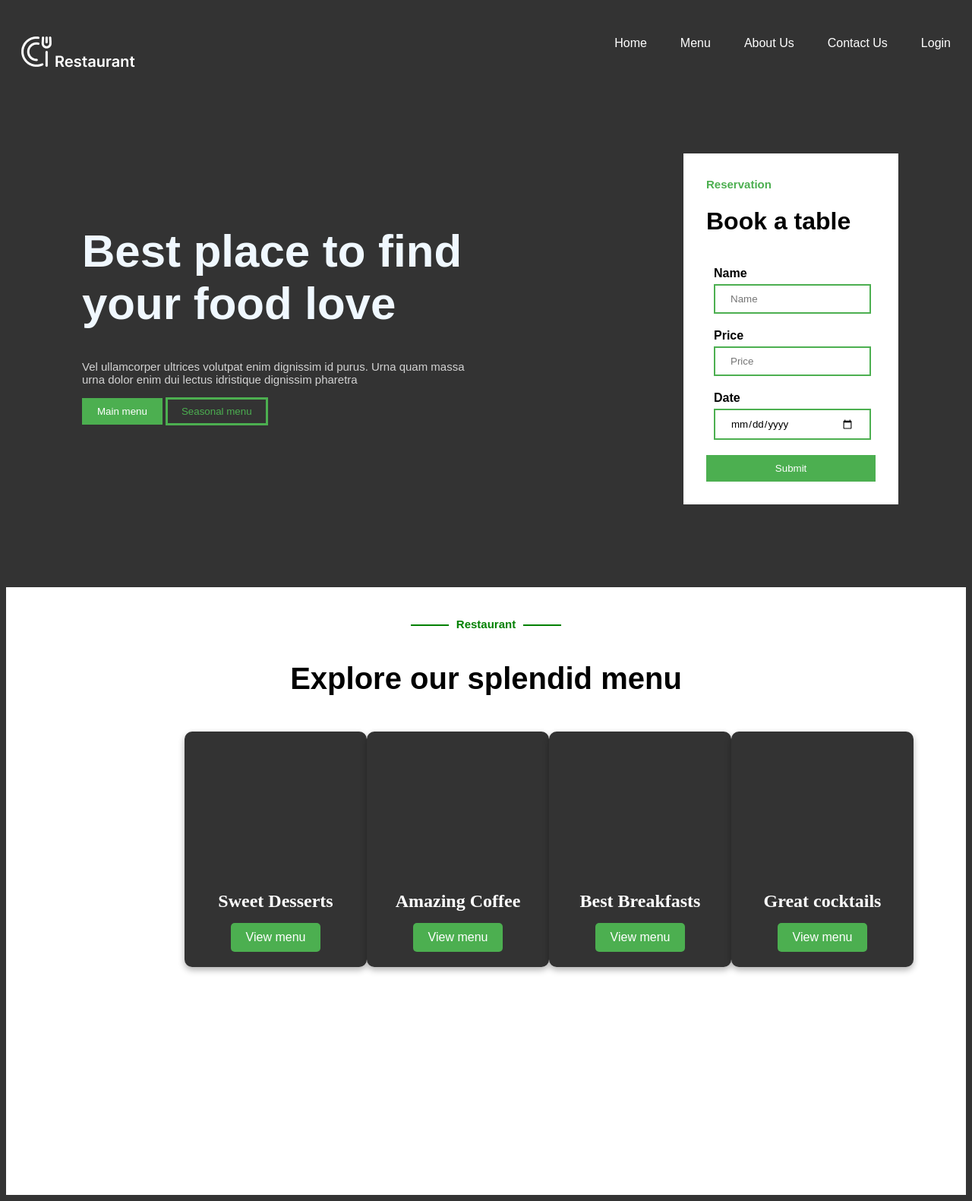
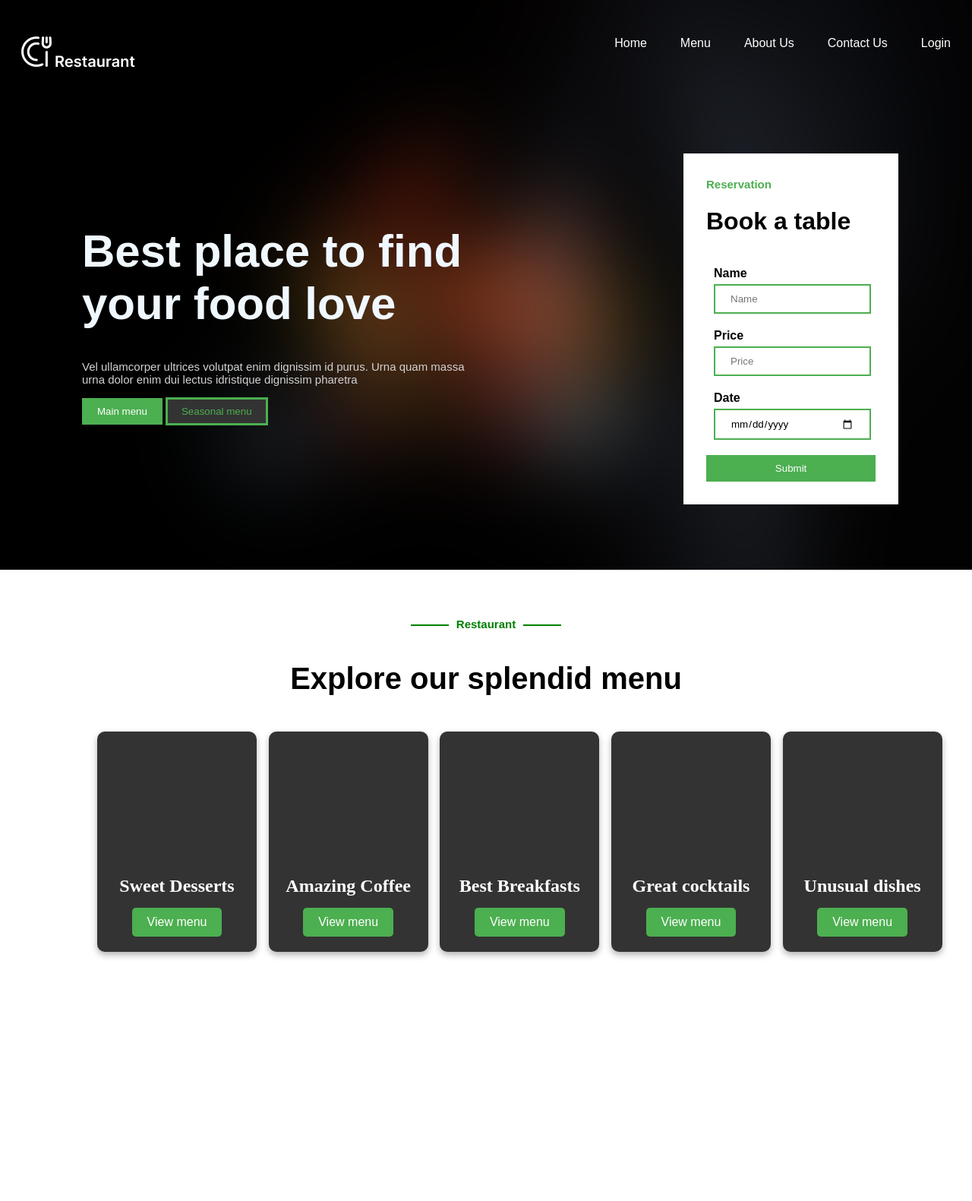
Before and after one commit to AkerFer/SushiSite, a Django app: template backend/app/sushi/templates/landing_page.html in a window 1280 px wide. Shown: the whole page at 76% size. Run offline with Django 5.2, Linux system fonts and the light colour scheme; the template is opened without the code that fills it, so the values that code supplies are empty; parts of the project's set-up code (start-up, migrations or seed data) failed here and were passed over.

Commit message:
background_img_header

```diff
--- /dev/null
+++ b/backend/app/sushi/templates/find_your_sushi.html
@@ -0,0 +1 @@
+{% load static %}
--- a/backend/app/sushi/templates/hello_page.html
+++ b/backend/app/sushi/templates/hello_page.html
@@ -89,10 +89,19 @@
         width: 100%;
         height: 50%;
     }
+    .back_img{
+        width: 100%;
+        height: 750px;
+        position: absolute;
+        top: 0;
+        left: 0;
+        z-index: -1;
+    }
 </style>
 
 
 <div class="main-wrapper">
+    <img src="{% static 'images/HeaderImg.png'%}" alt="" class="back_img">
     <div class="first-container">
         <h1>Best place to find your food love</h1>
         <p>Vel ullamcorper ultrices volutpat enim dignissim id purus. Urna quam massa urna dolor enim dui lectus idristique dignissim pharetra</p>
--- a/backend/app/sushi/templates/landing_page.html
+++ b/backend/app/sushi/templates/landing_page.html
@@ -7,4 +7,5 @@
 {%block content %}
 {% include 'hello_page.html' %}
 {% include 'menucards.html' %}
+{% include 'find_your_sushi.html' %}
 {% endblock content %}
--- a/backend/app/sushi/templates/menucards.html
+++ b/backend/app/sushi/templates/menucards.html
@@ -41,17 +41,17 @@
         }
 
     .cards-wrapper {
-        display:grid;
-        grid-template-columns: 1fr 1fr 1fr 1fr;
-        gap: 0px;
-        width: 70%;
-        padding-left: 235px;
+        display:flex;
+        justify-content: space-between;
+        align-items:center;
+        margin-left: 120px;
+        text-align: center;
     }
 
     .cardsmini {
         position: relative;
-        width: 200px;
-        height: 270px;
+        width: 170px;
+        height: 250px;
         background-color: #333;
         box-shadow: 0 4px 8px rgba(0, 0, 0, 0.3);
         border-radius: 10px;
@@ -60,7 +60,6 @@
         justify-content: center;
         align-items: flex-end;
         padding: 20px;
-        text-align: center;
         color: white;
     }
 
@@ -121,5 +120,18 @@
             <button>View menu</button>
         </div>
     </div>
+
+    <div class="cardsmini">
+        <div>
+            <h2>Unusual dishes</h2>
+            <button>View menu</button>
+        </div>
+    </div>
+
     <div>
 </div>
+
+
+<div class="popular_sushi_wrapper">
+
+</div>
--- a/backend/app/templates/base.html
+++ b/backend/app/templates/base.html
@@ -11,7 +11,7 @@
      {% block css %}{% endblock %}
 
   </head>
-  <body style="background-color: #333;">
+  <body>
 
     <header>
     {% include 'navbar.html'%}
```
Also changed, not shown: backend/app/static/images/HeaderImg.png (added).
